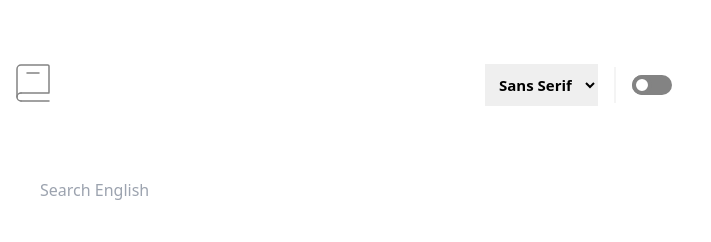
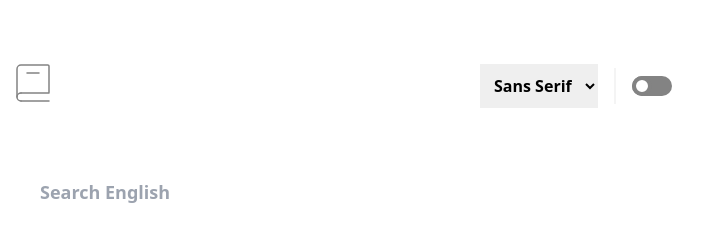
Before and after one commit to barterkamp/dictionary-app, a website: page public/index.html in a window 1280 px wide. Shown: the full height of the page, 278-989 px from the left. Drawn offline with nearby package versions, Linux system fonts and the light colour scheme; files that its build step writes are made by us from their sources; files whose address does not match are found by name.

Commit message:
set font-size of select and input to 16px to prevent zoom

```diff
--- a/public/index.html
+++ b/public/index.html
@@ -36,7 +36,7 @@
                         <select
                             x-model="$store.globals.selectFont"
                             id="fontFamilies"
-                            class="font-bold text-s block p-2.5 focus:outline-none focus:ring focus:ring-primary"
+                            class="font-bold text-base block p-2.5 focus:outline-none focus:ring focus:ring-primary"
                             :class="$store.globals.darkMode ? 'bg-darkmode-400 text-white transition-all' : 'bg-white text-gray-900 transition-all'"
                             aria-label="Select a font family">
                             <option
@@ -97,7 +97,7 @@
             <main class="container mx-auto px-6 mt-6 sm:mt-14">
                 <!--Searchbar-->
 
-                <section id="searchbar" :class="`font-${$store.globals.selectFont} font-bold text-s sm:text-m relative w-full`">
+                <section id="searchbar" :class="`font-${$store.globals.selectFont}  relative w-full`">
                     <h2 class="sr-only">Search component</h2>
                     <label for="search" class="hidden">Searchbar</label>
                     <input type="text"
@@ -107,7 +107,7 @@
                         @keydown.enter="$store.globals.getWord()"
                         x-model="$store.globals.word"
                         :class="[$store.globals.darkMode ? 'bg-darkmode-300' : 'bg-lightgray-100', $store.globals.setError && $store.globals.word.length === 0 ? 'border border-error' : 'border-none' ]"
-                        class="py-4 px-6 rounded-2xl w-full focus:outline-none focus:ring focus:ring-primary"
+                        class="font-bold text-base sm:text-m py-4 px-6 rounded-2xl w-full focus:outline-none focus:ring focus:ring-primary"
                         aria-labelledby="search"/>
                     <button
                         @click="$store.globals.getWord()"
--- a/tailwind.config.js
+++ b/tailwind.config.js
@@ -10,6 +10,7 @@ module.exports = {
     fontSize: {
       xs: ["14px", { lineHeight: "17px" }],
       s: ["15px", { lineHeight: "24px" }],
+      base: ["16px", { lineHeight: "24px" }],
       m: ["18px", { lineHeight: "24px" }],
       l: ["20px", { lineHeight: "24px" }],
       xl: ["24px", { lineHeight: "29px" }],
```
